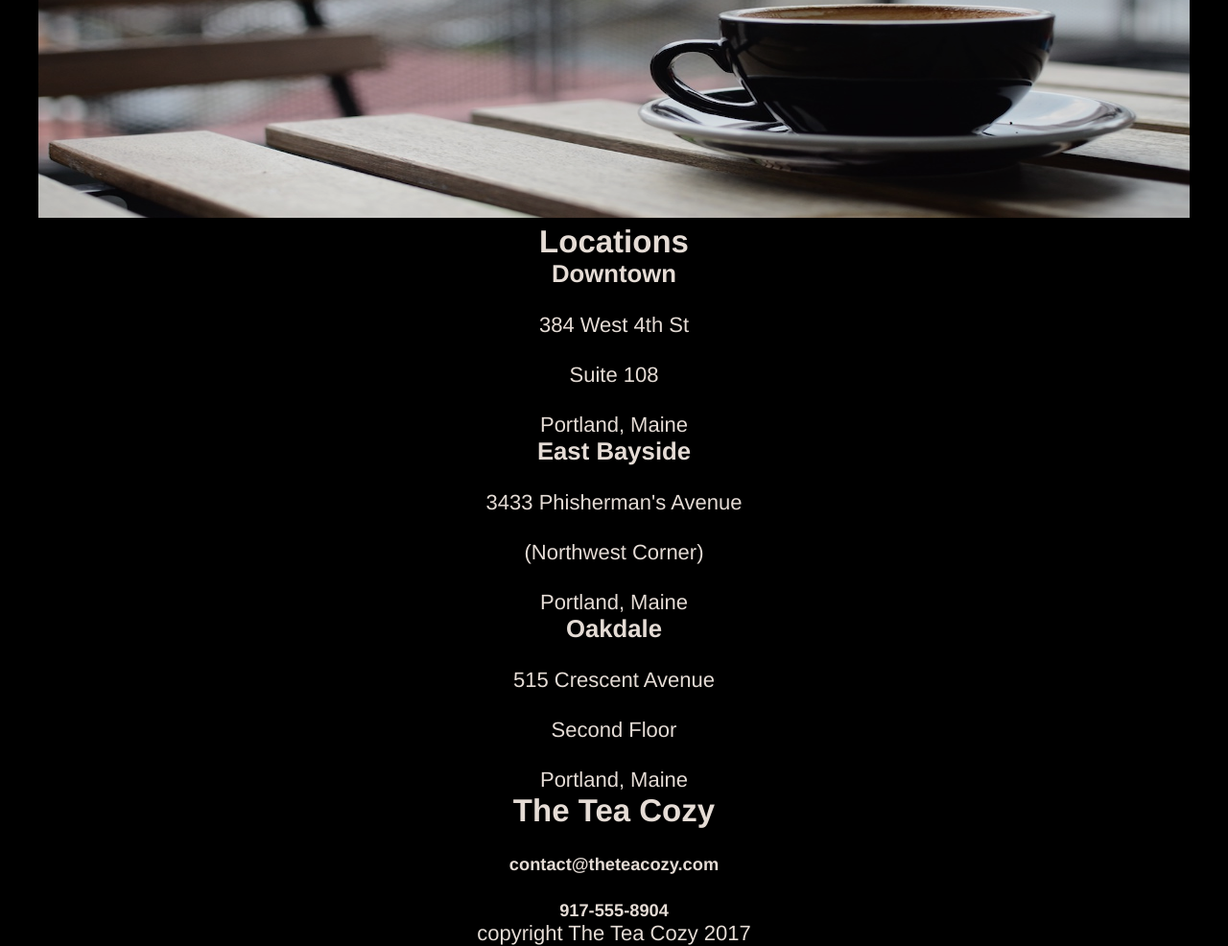
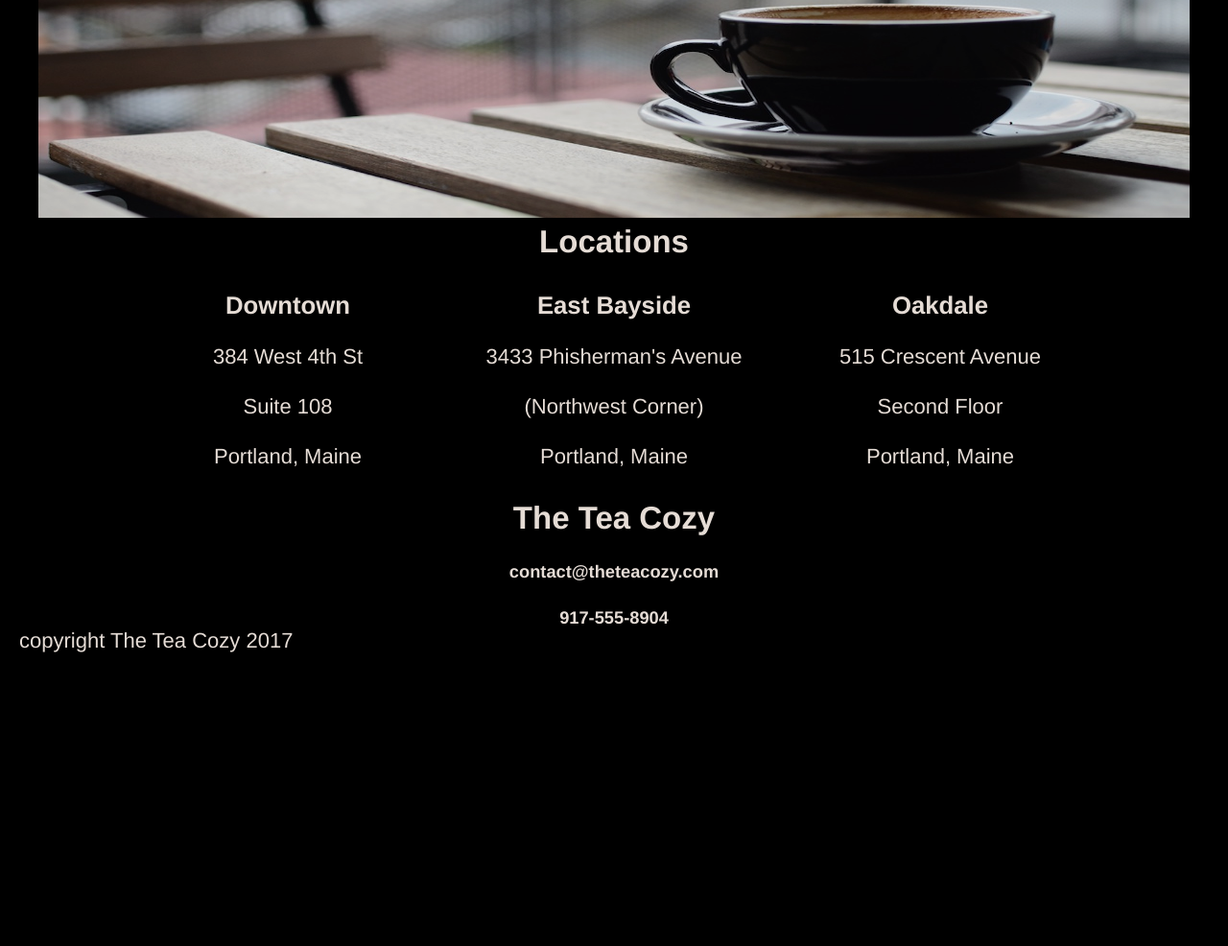
Before and after one commit to LinLox/tea_cozy, a plain HTML site: page index.html in a window 1280 px wide. Shown: the part 1756-2742 px from the top of the page at 96% size. After the commit the page ends 2437 px from the top, so only its background shows below. Drawn offline with Linux system fonts and the light colour scheme.

```diff
--- a/index.html
+++ b/index.html
@@ -48,11 +48,14 @@
     </div>
     </div>
     <div class="container-locations">
-      <div class="locations-img"><img src="images/img-locations-background.jpg" alt="tea on a table" height="500px" width="1200px"></div>
-      <div><h2>Locations</h2></div>
-      <div class="locations"><h3>Downtown</h3><br><p>384 West 4th St</p><br><p>Suite 108</p><br><p>Portland, Maine</p></div>
-      <div class="locations"><h3>East Bayside</h3><br><p>3433 Phisherman's Avenue</p><br><p>(Northwest Corner)</p><br><p>Portland, Maine</p></div>
-      <div class="locations"><h3>Oakdale</h3><br><p>515 Crescent Avenue</p><br><p>Second Floor</p><br><p>Portland, Maine</p></div>
+      <div class="locations-img"><img src="images/img-locations-background.jpg" alt="tea on a table"></div>
+      <h2>Locations</h2>
+      <div class="locations">
+
+      <div class="downtown"><h3>Downtown</h3><br><p>384 West 4th St</p><br><p>Suite 108</p><br><p>Portland, Maine</p></div>
+      <div class="bayside"><h3>East Bayside</h3><br><p>3433 Phisherman's Avenue</p><br><p>(Northwest Corner)</p><br><p>Portland, Maine</p></div>
+      <div class="oakdale"><h3>Oakdale</h3><br><p>515 Crescent Avenue</p><br><p>Second Floor</p><br><p>Portland, Maine</p></div>
+    </div>
     </div>
     <div class="container-contact">
         <h2>The Tea Cozy</h2><br><h5>contact@theteacozy.com</h5><br><h5>917-555-8904</h5>
--- a/styles.css
+++ b/styles.css
@@ -60,6 +60,8 @@ header {
     position: absolute;
 }
 
+/*Tea of the Month*/
+
 .tea-month {
     width: 1000px;
     margin: 60px auto;
@@ -81,3 +83,65 @@ header {
 .teamonth-txt {
     padding: 10px;
 }
+
+/*Locations*/
+.downtown {
+    background-color: black;
+    height: 250px;
+    width: 300px;
+    align-content: center;
+    opacity: 1.0;
+}
+
+.bayside {
+    background-color: black;
+    height: 250px;
+    width: 300px;
+    align-content: center;
+    opacity: 1.0;
+}
+
+.oakdale {
+    background-color: black;
+    height: 250px;
+    width: 300px;
+    align-content: center;
+    opacity: 1.0;
+}
+
+.locations-img img {
+    height:  500px;
+    width: 1200px;
+}
+
+.locations-img {
+
+}
+
+.container-locations {
+    display: flex;
+    flex-direction: column;
+    justify-content: center;
+    align-items: center;
+    position: relative;
+}
+
+.locations {
+    display: flex;
+
+    gap: 40px;
+
+}
+
+.container-locations h2 {
+
+}
+
+.contact {
+    min-height: 200px;
+}
+
+footer {
+    text-align: left;
+    margin-left: 20px;
+}
```
